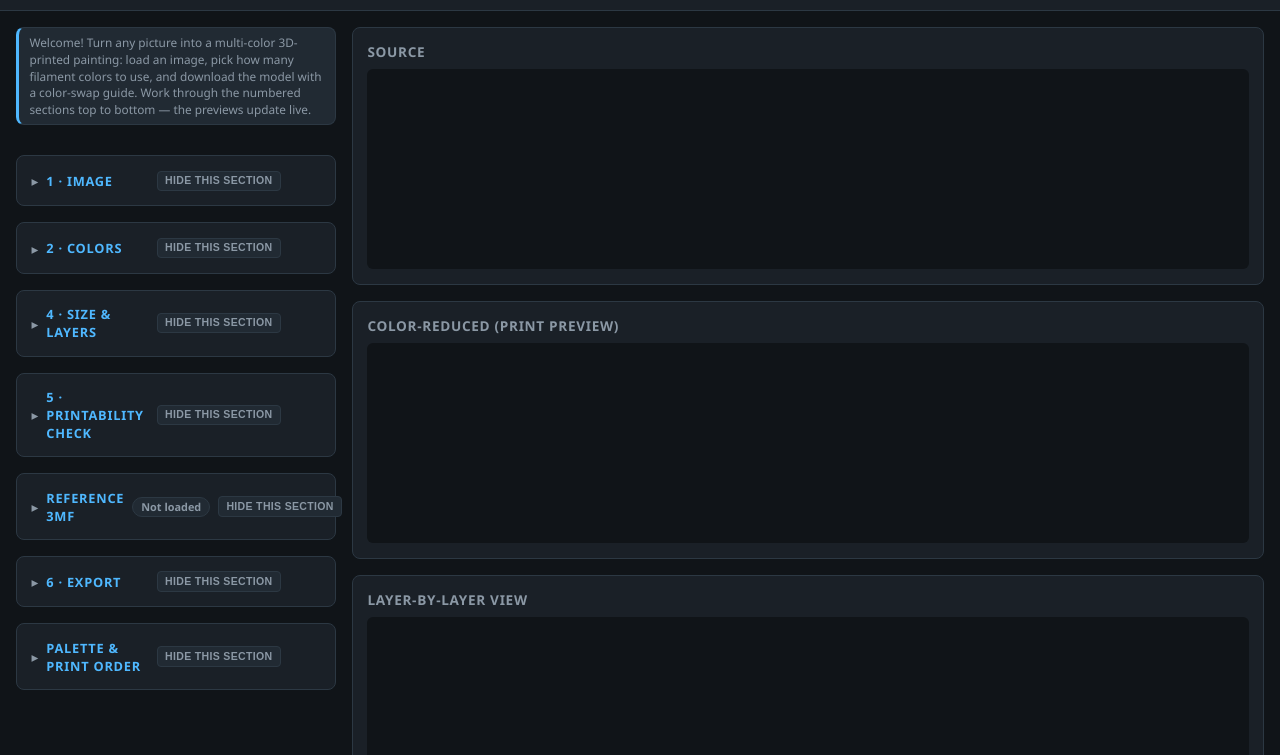
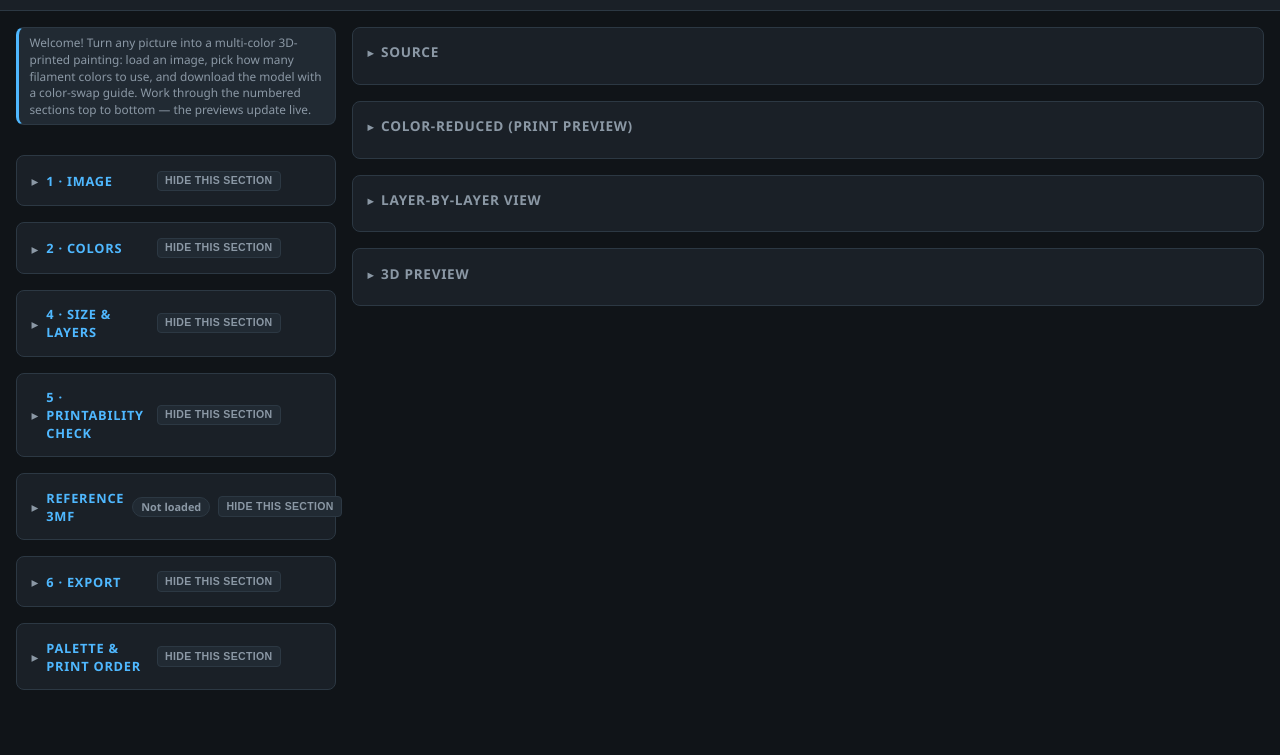
Before and after one commit to Sovero/hf, a website built with Vite: page index.html in a window 1280 px wide. Both pictures are taken after a click on the button "Start". Shown: the part 45-800 px from the top of the page. Built offline with nearby package versions, Linux system fonts and the light colour scheme.

Commit message:
Start with every block collapsed; viewers open when an image is processed
At startup the empty source/quantized/layer/3D viewer cards were always
expanded — just noise. Viewer titles are now toggle headers: all four
start collapsed each session (not persisted — with no stored image,
restoring them would only recreate the clutter), auto-expand when a new
image finishes processing, and manual collapse survives live
reprocessing because expansion is keyed to a genuinely new file.

🤖 Generated with Codebuff
Co-Authored-By: Codebuff <noreply@codebuff.com>

```diff
--- a/index.html
+++ b/index.html
@@ -239,16 +239,16 @@
           <div class="spinner"></div>
           <span>Processing…</span>
         </div>
-        <div class="viewer-card" data-help="helpViewerSource">
-          <h3 data-i18n="viewerSource">Source</h3>
+        <div class="viewer-card" id="viewer-source" data-help="helpViewerSource">
+          <h3><span class="viewer-chevron" aria-hidden="true">▸</span><span data-i18n="viewerSource">Source</span></h3>
           <div class="canvas-wrap"><canvas id="canvas-source"></canvas></div>
         </div>
-        <div class="viewer-card" data-help="helpViewerQuantized">
-          <h3 data-i18n="viewerQuantized">Color-reduced (print preview)</h3>
+        <div class="viewer-card" id="viewer-quantized" data-help="helpViewerQuantized">
+          <h3><span class="viewer-chevron" aria-hidden="true">▸</span><span data-i18n="viewerQuantized">Color-reduced (print preview)</span></h3>
           <div class="canvas-wrap"><canvas id="canvas-quantized"></canvas></div>
         </div>
-        <div class="viewer-card viewer-layers" data-help="helpViewerLayers">
-          <h3 data-i18n="viewerLayers">Layer-by-layer view</h3>
+        <div class="viewer-card viewer-layers" id="viewer-layers" data-help="helpViewerLayers">
+          <h3><span class="viewer-chevron" aria-hidden="true">▸</span><span data-i18n="viewerLayers">Layer-by-layer view</span></h3>
           <div class="canvas-wrap"><canvas id="canvas-layer"></canvas></div>
           <div class="layer-controls">
             <div class="layer-readout">
@@ -261,8 +261,8 @@
           </div>
           <p class="muted small" data-i18n="layerTransNote">Colors blend like real translucent filament: thin top sheets let the layers below shine through.</p>
         </div>
-        <div class="viewer-card viewer-3d" data-help="helpViewer3d">
-          <h3 data-i18n="viewer3dTitle">3D preview</h3>
+        <div class="viewer-card viewer-3d" id="viewer-3d" data-help="helpViewer3d">
+          <h3><span class="viewer-chevron" aria-hidden="true">▸</span><span data-i18n="viewer3dTitle">3D preview</span></h3>
           <div id="viewer3d" class="viewer3d-wrap"></div>
           <p class="muted small" data-i18n="viewer3dHint">Drag to rotate · scroll to zoom</p>
         </div>
--- a/src/i18n.ts
+++ b/src/i18n.ts
@@ -318,6 +318,8 @@ export const dict: Dict = {
   viewerSource: { en: 'Source', ru: 'Исходное' },
   viewerQuantized: { en: 'Color-reduced (print preview)', ru: 'Цветовое сокращение (предпросмотр печати)' },
   viewer3dTitle: { en: '3D preview', ru: '3D-предпросмотр' },
+  viewerCollapse: { en: 'Collapse', ru: 'Свернуть' },
+  viewerExpand: { en: 'Expand', ru: 'Развернуть' },
   viewer3dHint: { en: 'Drag to rotate · scroll to zoom', ru: 'Тяните, чтобы вращать · колесо — масштаб' },
 
   // ---- layer view ----
--- a/src/ui/main.ts
+++ b/src/ui/main.ts
@@ -26,6 +26,15 @@ type PanelId = 'img' | 'colors' | 'size' | 'pb' | 'ref' | 'export' | 'palette'
 let hiddenPanels: PanelId[] = []
 /** details element per panel id, resolved once at startup. */
 const panelEls: Partial<Record<PanelId, HTMLDetailsElement>> = {}
+
+const VIEWER_IDS = ['source', 'quantized', 'layers', '3d'] as const
+type ViewerId = (typeof VIEWER_IDS)[number]
+/**
+ * Viewer cards start collapsed every session (nothing to show before an
+ * image loads — empty canvases are just noise). Not persisted: with no
+ * stored image, restoring expanded cards would only recreate the clutter.
+ */
+let collapsedViewers: ViewerId[] = [...VIEWER_IDS]
 function panelEl(id: PanelId): HTMLDetailsElement {
   if (!panelEls[id]) panelEls[id] = document.getElementById(`${id}-details`) as HTMLDetailsElement
   return panelEls[id]!
@@ -206,6 +215,40 @@ function setPanelHidden(panel: PanelId, hidden: boolean) {
   saveSettings()
 }
 
+/** Viewer cards: apply collapsed classes + localized toggle titles. */
+function applyViewerState() {
+  for (const id of VIEWER_IDS) {
+    const card = document.getElementById(`viewer-${id}`)
+    if (!card) continue
+    const collapsed = collapsedViewers.includes(id)
+    card.classList.toggle('collapsed', collapsed)
+    const title = card.querySelector('h3')
+    if (title) title.title = tr(collapsed ? 'viewerExpand' : 'viewerCollapse')
+  }
+}
+
+function setupViewers() {
+  for (const id of VIEWER_IDS) {
+    const card = document.getElementById(`viewer-${id}`)
+    card?.querySelector('h3')?.addEventListener('click', () => {
+      collapsedViewers = collapsedViewers.includes(id)
+        ? collapsedViewers.filter((k) => k !== id)
+        : [...collapsedViewers, id]
+      applyViewerState()
+      saveSettings()
+    })
+  }
+  applyViewerState()
+}
+
+/** A freshly processed image has results to show — open every viewer. */
+function expandViewers() {
+  if (collapsedViewers.length === 0) return
+  collapsedViewers = []
+  applyViewerState()
+  saveSettings()
+}
+
 function readOptions() {
   // Clamp every numeric input to sane bounds: Number() can yield NaN/±Infinity
   // (e.g. "1e999", "abc"), which must never reach the geometry or exports.
@@ -233,6 +276,9 @@ function showStatus(msg: string, isError = false) {
 }
 
 async function readFile(file: File) {
+  // Live reprocessing reuses the same File object; only a genuinely new
+  // image (drop/paste/file picker) may force-expand the viewer cards.
+  const isNewImage = currentFile !== file
   currentFile = file
   const token = ++runToken
   showStatus(tr('processing'))
@@ -242,6 +288,7 @@ async function readFile(file: File) {
     if (token !== runToken) return // a newer run superseded this one; it owns the UI
     current = result
     autoPalette = result.quantized.palette.map((c) => ({ ...c }))
+    if (isNewImage) expandViewers() // results exist now — show them
     updateUI()
     if (referencePlan) updateApplyButton() // image availability changes Apply
     setProcessing(false)
@@ -291,6 +338,7 @@ function setLang(next: Lang, persist = true) {
   if (persist) saveLang(lang)
   langSelect.value = lang
   applyStaticText()
+  applyViewerState() // viewer toggle titles follow the language
   if (current) {
     updateUI()
     showStatus(tr('ready', { colors: word(lang, current.quantized.palette.length, 'colors') }))
@@ -1418,4 +1466,5 @@ setupDropZone()
 bindInputs()
 setupExports()
 setupReference()
+setupViewers()
 renderTicks()
--- a/src/ui/styles.css
+++ b/src/ui/styles.css
@@ -489,6 +489,23 @@ body {
   color: var(--muted);
   text-transform: uppercase;
   letter-spacing: 0.05em;
+  /* Collapsible: the title row is the toggle for the whole card. */
+  cursor: pointer;
+  user-select: none;
+}
+.viewer-card.collapsed > :not(h3) {
+  display: none !important;
+}
+.viewer-chevron {
+  display: inline-block;
+  margin-right: 0.45rem;
+  color: var(--muted);
+  font-size: 0.85em;
+  transition: transform 0.15s ease;
+}
+.viewer-card:not(.collapsed) .viewer-chevron {
+  transform: rotate(90deg);
+  color: var(--accent);
 }
 
 .canvas-wrap {
```
